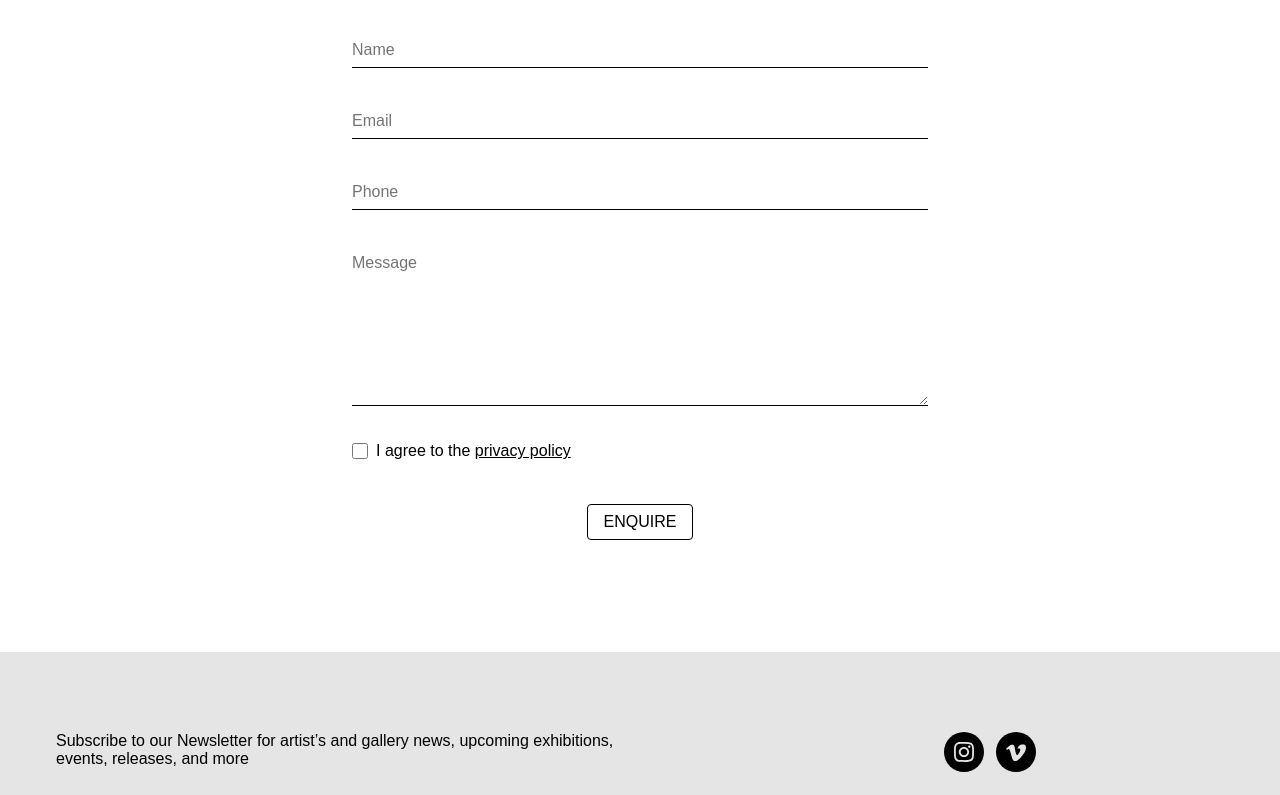
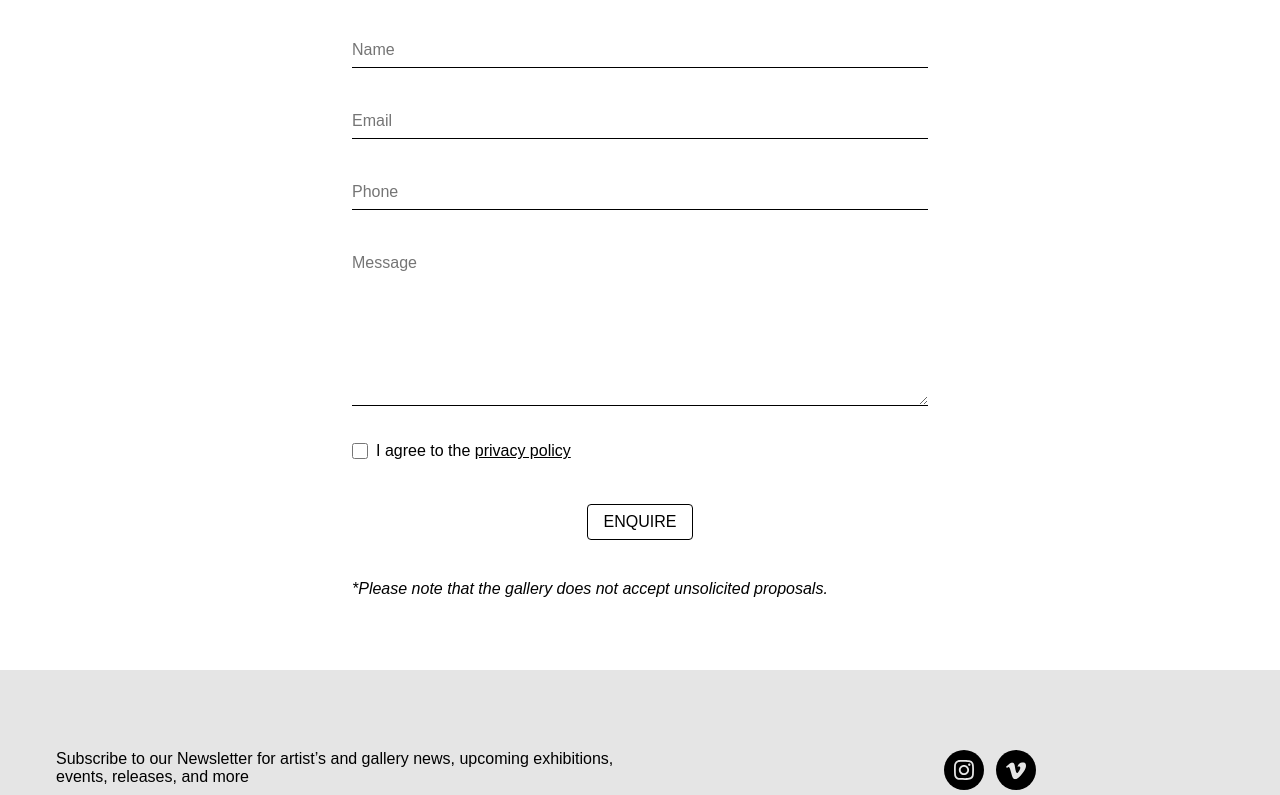
Before and after one commit to egomezsalasva/balazsi-gallery, a Next.js app: page /contact in a window 1280 px wide. Shown: the part 819-1614 px from the top of the page. Built offline with nearby package versions, Linux system fonts and the light colour scheme; a web font is replaced by a local one.

Commit message:
contact: add disclaimer note to the form

```diff
--- a/src/app/contact/components/ContactForm.module.css
+++ b/src/app/contact/components/ContactForm.module.css
@@ -2,7 +2,7 @@
   display: flex;
   flex-direction: column;
   gap: 2.25rem;
-  margin-bottom: 3.5rem;
+  margin-bottom: 2.5rem;
 }
 
 .contactForm input,
--- a/src/app/contact/page.module.css
+++ b/src/app/contact/page.module.css
@@ -78,6 +78,11 @@
   line-height: 1.1;
 }
 
+.formNote {
+  font-style: italic;
+  margin-bottom: 1rem;
+}
+
 @media (max-width: 1025px) {
   .container {
     padding: var(--padding-medium);
--- a/src/app/contact/page.tsx
+++ b/src/app/contact/page.tsx
@@ -95,6 +95,9 @@ export default function Contact() {
         <div className={styles.formInnerContainer}>
           <h2>Contact Form</h2>
           <ContactForm />
+          <p className={styles.formNote}>
+            *Please note that the gallery does not accept unsolicited proposals.
+          </p>
         </div>
       </div>
     </div>
```
